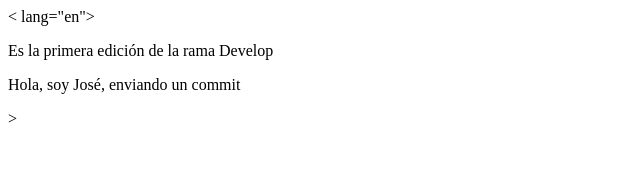
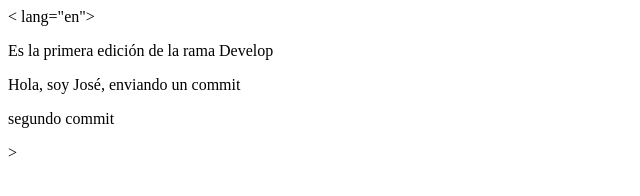
Before and after one commit to JCayllahuaG/Landing-Page, a plain HTML site: page index.html in a window 1280 px wide. Shown: the whole page, without its empty margins (0-640 px from the left). Drawn offline with Linux system fonts and the light colour scheme.

Commit message:
First commit on here

```diff
--- a/index.html
+++ b/index.html
@@ -8,5 +8,6 @@
 
 <p>Es la primera edición de la rama Develop</p>
 <p> Hola, soy José, enviando un commit</p>
+<p>segundo commit</p>
 
 </body>>
```
